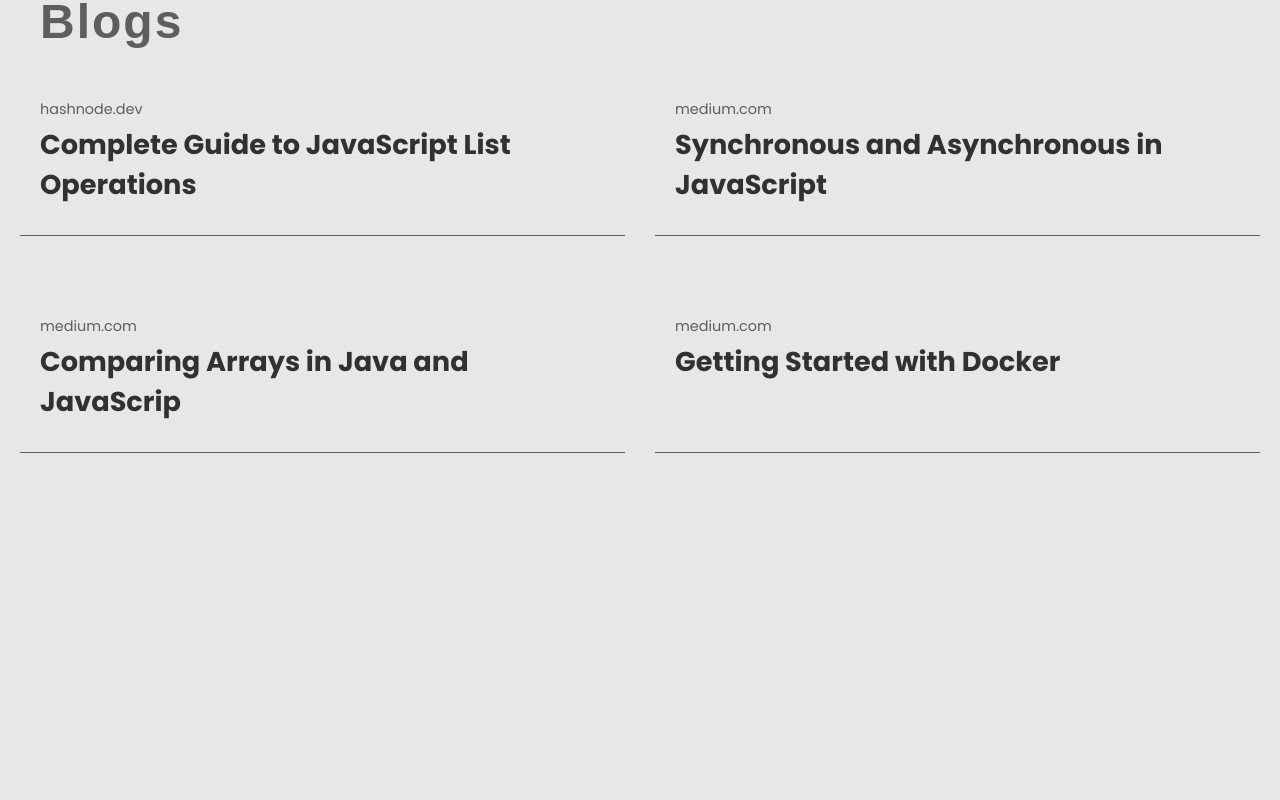
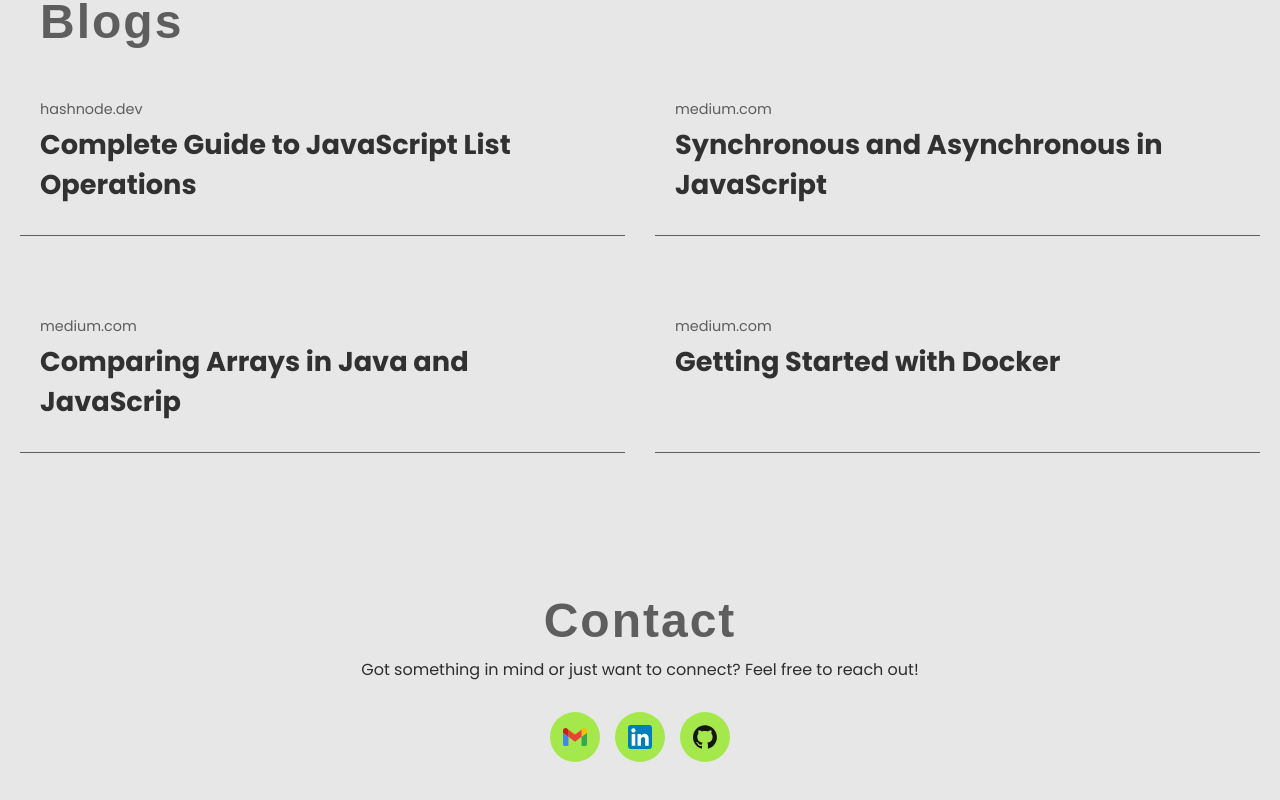
Before and after one commit to karthikshetty26/Portfolio2025, a Next.js app: page / in a window 1280 px wide. Shown: the part 3780-4580 px from the top of the page. Built offline with nearby package versions, Linux system fonts and the light colour scheme; a web font is replaced by a local one.

Commit message:
Added contact section

```diff
--- a/src/app/Landing.module.css
+++ b/src/app/Landing.module.css
@@ -3,7 +3,7 @@
     width: 100%;
     max-width: 1400px;
     min-height: 100dvh;
-    padding: 0 20px 300px;
+    padding: 0 20px 100px;
     margin: auto;
     position: relative;
 }
@@ -721,3 +721,65 @@
         line-height: 2rem;
     }
 }
+
+/* CONTACT SECTION */
+.contact_section {
+    width: 100%;
+    max-width: 800px;
+    margin: 30px auto;
+    padding: 80px 20px 0;
+    text-align: center;
+}
+
+.contact_section h1 {
+    font-size: 3rem;
+    margin-bottom: 10px;
+    letter-spacing: 2px;
+    font-family: var(--font-family-secondary);
+    color: var(--foreground-05);
+    transition: color 350ms ease-in-out;
+}
+
+/* SOCIAL LINKS */
+.social_ul {
+    display: flex;
+    justify-content: center;
+    gap: 15px;
+    margin-top: 30px;
+    padding: 0;
+    list-style: none;
+    flex-wrap: wrap;
+}
+
+.social_ul li {
+    display: flex;
+    align-items: center;
+    justify-content: center;
+    width: 50px;
+    height: 50px;
+    border-radius: 50%;
+    background-color: var(--brand-primary);
+    transition: background-color 350ms ease-in-out, box-shadow 350ms ease-in-out;
+}
+
+.social_ul li:hover {
+    background-color: var(--foreground-05);
+    box-shadow: 0 0 20px var(--brand-primary-op-50);
+}
+
+/* ICONS */
+.social_ul li a {
+    display: flex;
+    align-items: center;
+    justify-content: center;
+    width: 100%;
+    height: 100%;
+}
+
+/* Responsive Text for Small Screens */
+.contact_section p {
+    font-size: 1rem;
+    line-height: 1.5;
+    max-width: 600px;
+    margin: 0 auto;
+}
--- a/src/app/page.js
+++ b/src/app/page.js
@@ -2,6 +2,10 @@ import { useMemo, memo } from 'react';
 import HOMECSS from './Landing.module.css';
 import CircularText from '@/components/rotating-circular-text/rotating-circular-text';
 import TechItem from '@/components/tech-item/tech-item'
+import Image from 'next/image';
+import GmailLogo from '@/assets/img/svg/social/gmail-logo.svg'
+import LinkedinLogo from '@/assets/img/svg/social/linkedin-logo.svg'
+import GitHubLogo from '@/assets/img/svg/social/github-logo.svg'
 
 // Home Component - Main landing page for the portfolio website
 export default function Home() {
@@ -150,6 +154,13 @@ export default function Home() {
     }
   ])
 
+  // Contact links data for easier scalability and readability
+  const SOCIAL_LINKS = [
+    { href: 'mailto:karthikkanyana26@gmail.com', src: GmailLogo, alt: 'Gmail' },
+    { href: 'https://www.linkedin.com/in/karthikshetty26/', src: LinkedinLogo, alt: 'LinkedIn' },
+    { href: 'https://github.com/karthikshetty26', src: GitHubLogo, alt: 'GitHub' }
+  ];
+
   return (
     <main className={HOMECSS.container_main}>
 
@@ -282,6 +293,30 @@ export default function Home() {
         </div>
       </section>
 
+      {/* Contact Section */}
+      <section className={HOMECSS.contact_section} id="contact">
+        <h1>Contact</h1>
+        <div className={HOMECSS.contact_container}>
+          <p>Got something in mind or just want to connect? Feel free to reach out!</p>
+
+          {/* Social Links List */}
+          <ul className={HOMECSS.social_ul}>
+            {SOCIAL_LINKS.map(({ href, src, alt }) => (
+              <li key={alt}>
+                <a href={href} target="_blank" rel="noopener noreferrer">
+                  <Image
+                    src={src}
+                    alt={alt}
+                    width={24}
+                    height={24}
+                    className={HOMECSS.tech_logo}
+                  />
+                </a>
+              </li>
+            ))}
+          </ul>
+        </div>
+      </section>
     </main>
   );
 }
```
